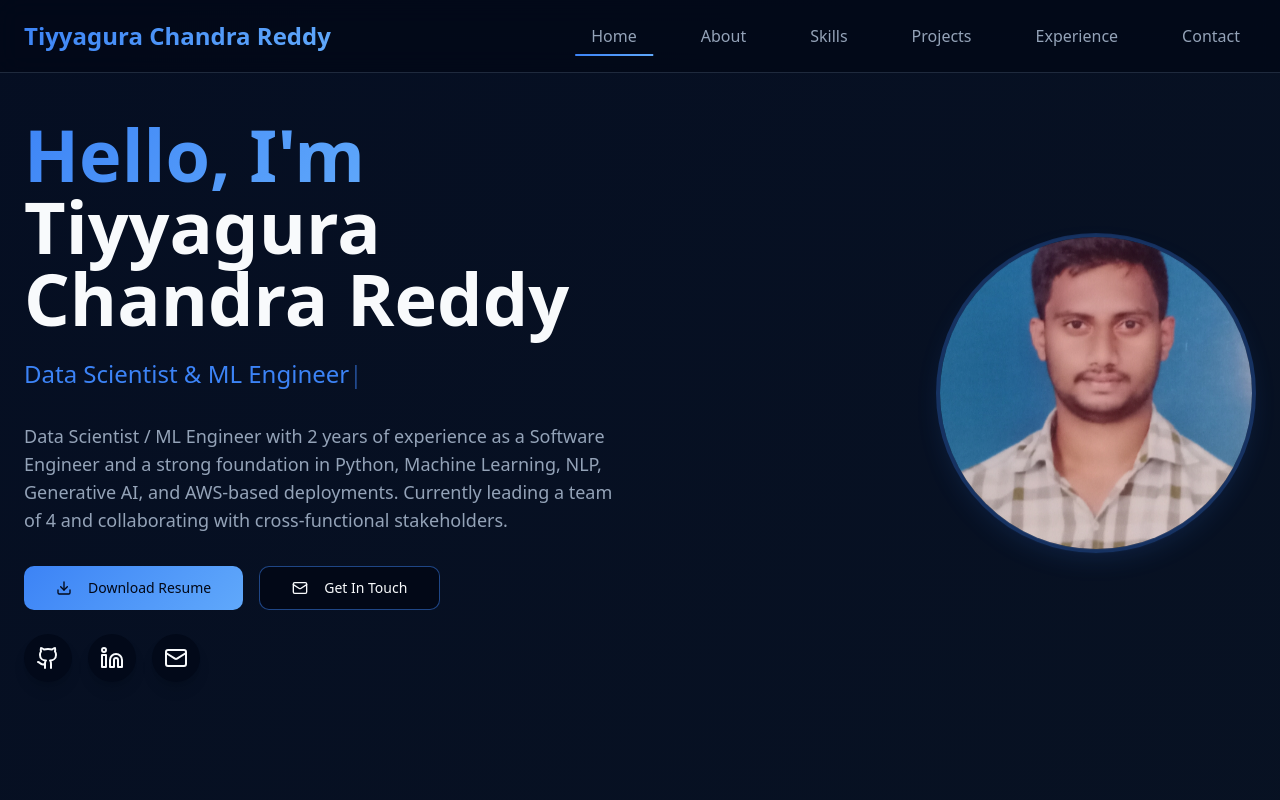
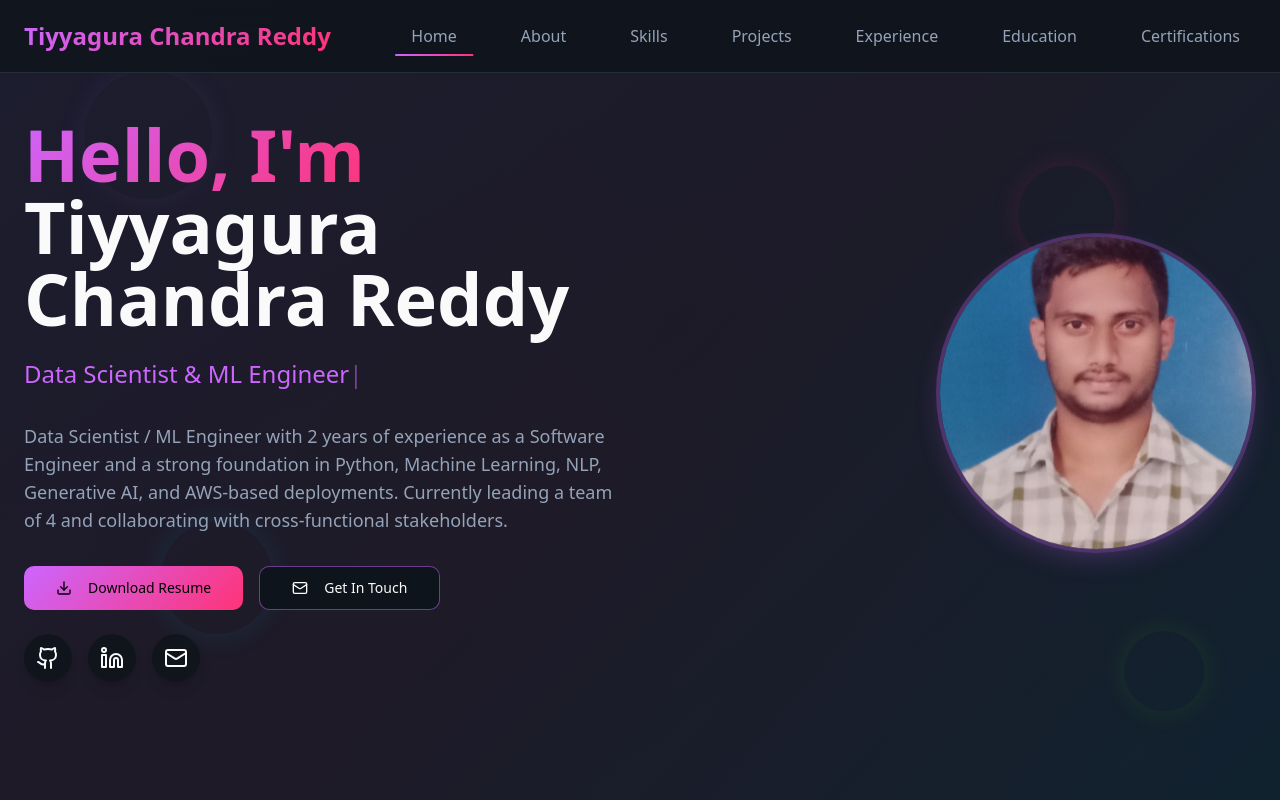
Before and after one commit to tchandrareddy21/tchandrareddy21.github.io, a React (Vite) app: page / in a window 1280 px wide. Shown: the top 800 px of the page. Built offline with nearby package versions, Linux system fonts and the light colour scheme.

Commit message:
Enhance UI and add analytics
Implement vibrant colors, remove contact form, and add page statistics to the footer.

```diff
--- a/src/components/Portfolio.tsx
+++ b/src/components/Portfolio.tsx
@@ -113,13 +113,8 @@ const Portfolio = () => {
 
     toast({
       title: "Resume Download",
-      description: "Resume download started. Scrolling to contact section...",
+      description: "Resume download started successfully!",
     });
-
-    // Scroll to contact section
-    setTimeout(() => {
-      scrollToSection('contact');
-    }, 500);
   };
 
   const handleSubmit = (e: React.FormEvent) => {
@@ -302,8 +297,24 @@ const Portfolio = () => {
     }
   ];
 
+  // Mock page stats
+  const pageStats = {
+    uniqueViewers: Math.floor(Math.random() * 5000) + 10000,
+    totalViews: Math.floor(Math.random() * 20000) + 50000,
+    avgLatency: Math.floor(Math.random() * 50) + 150,
+    uptime: 99.9,
+    lastUpdated: new Date().toLocaleDateString()
+  };
+
   return (
-    <div className="min-h-screen bg-background text-foreground">
+    <div className="min-h-screen bg-background text-foreground animated-background">
+      {/* Floating Background Orbs */}
+      <div className="fixed inset-0 pointer-events-none overflow-hidden">
+        <div className="absolute top-20 left-20 w-32 h-32 bg-gradient-primary rounded-full opacity-20 glow-purple animate-floating-orbs"></div>
+        <div className="absolute top-40 right-40 w-24 h-24 bg-gradient-accent rounded-full opacity-30 glow-pink animate-floating-orbs" style={{animationDelay: '2s'}}></div>
+        <div className="absolute bottom-40 left-40 w-28 h-28 bg-gradient-secondary rounded-full opacity-25 glow-blue animate-floating-orbs" style={{animationDelay: '4s'}}></div>
+        <div className="absolute bottom-20 right-20 w-20 h-20 bg-gradient-primary rounded-full opacity-20 glow-green animate-floating-orbs" style={{animationDelay: '6s'}}></div>
+      </div>
       {/* Fixed Navigation */}
       <nav className="fixed top-0 left-0 right-0 z-50 bg-background/80 backdrop-blur-md border-b border-border">
         <div className="container mx-auto px-6 py-4">
@@ -318,7 +329,8 @@ const Portfolio = () => {
                 { id: 'skills', label: 'Skills' },
                 { id: 'projects', label: 'Projects' },
                 { id: 'experience', label: 'Experience' },
-                { id: 'contact', label: 'Contact' }
+                { id: 'education', label: 'Education' },
+                { id: 'certifications', label: 'Certifications' }
               ].map((item) => (
                 <button
                   key={item.id}
@@ -377,15 +389,20 @@ const Portfolio = () => {
                   <Download className="mr-2 h-5 w-5" />
                   Download Resume
                 </Button>
+                <a
+                  href="mailto:tchandrareddy21@gmail.com"
+                  target="_blank"
+                  rel="noopener noreferrer"
+                >
                   <Button
                     variant="outline"
                     size="lg"
-                  onClick={() => scrollToSection('contact')}
                     className="border-primary/50 hover:bg-primary/10"
                   >
                     <Mail className="mr-2 h-5 w-5" />
                     Get In Touch
                   </Button>
+                </a>
               </div>
               <div className="flex justify-center lg:justify-start gap-4">
                 <a
@@ -829,71 +846,69 @@ const Portfolio = () => {
         </div>
       </section>
 
-      {/* Contact Section */}
-      <section id="contact" className="py-20 bg-secondary/30">
+      {/* Footer with Page Stats */}
+      <footer className="py-12 bg-gradient-to-r from-secondary/50 to-accent/20 border-t border-border">
         <div className="container mx-auto px-6">
-          <h2 className="text-4xl font-bold text-center mb-16 gradient-secondary bg-clip-text text-transparent">
-            Get In Touch
-          </h2>
-          <div className="max-w-2xl mx-auto">
-            <div className="text-center mb-8">
-              <p className="text-muted-foreground">
-                I'm always open to discussing new opportunities, interesting projects,
-                or just having a friendly chat about technology and development.
-              </p>
+          {/* Page Analytics */}
+          <div className="mb-8">
+            <h3 className="text-xl font-semibold text-center mb-6 gradient-primary bg-clip-text text-transparent">
+              Portfolio Analytics
+            </h3>
+            <div className="grid grid-cols-2 md:grid-cols-5 gap-4">
+              <Card className="bg-card/80 border border-primary/20 hover:border-primary/40 transition-all duration-300">
+                <CardContent className="p-4 text-center">
+                  <div className="flex items-center justify-center mb-2">
+                    <Eye className="w-5 h-5 text-primary" />
                   </div>
+                  <div className="text-2xl font-bold text-primary">{pageStats.uniqueViewers.toLocaleString()}</div>
+                  <div className="text-xs text-muted-foreground">Unique Viewers</div>
+                </CardContent>
+              </Card>
 
-            {/* Contact Form - Centered */}
-            <Card className="project-card">
-              <CardHeader>
-                <CardTitle>Send a Message</CardTitle>
-                <CardDescription>
-                  Fill out the form below and I'll get back to you as soon as possible.
-                </CardDescription>
-              </CardHeader>
-              <CardContent>
-                <form onSubmit={handleSubmit} className="space-y-4">
-                  <div className="grid grid-cols-1 md:grid-cols-2 gap-4">
-                    <div>
-                      <label className="text-sm font-medium mb-2 block">First Name</label>
-                      <Input name="firstName" placeholder="Your first name" required />
+              <Card className="bg-card/80 border border-accent/20 hover:border-accent/40 transition-all duration-300">
+                <CardContent className="p-4 text-center">
+                  <div className="flex items-center justify-center mb-2">
+                    <TrendingUp className="w-5 h-5 text-accent" />
                   </div>
-                    <div>
-                      <label className="text-sm font-medium mb-2 block">Last Name</label>
-                      <Input name="lastName" placeholder="Your last name" required />
+                  <div className="text-2xl font-bold text-accent">{pageStats.totalViews.toLocaleString()}</div>
+                  <div className="text-xs text-muted-foreground">Total Views</div>
+                </CardContent>
+              </Card>
+
+              <Card className="bg-card/80 border border-cyan-500/20 hover:border-cyan-500/40 transition-all duration-300">
+                <CardContent className="p-4 text-center">
+                  <div className="flex items-center justify-center mb-2">
+                    <Server className="w-5 h-5 text-cyan-500" />
                   </div>
+                  <div className="text-2xl font-bold text-cyan-500">{pageStats.avgLatency}ms</div>
+                  <div className="text-xs text-muted-foreground">Avg Latency</div>
+                </CardContent>
+              </Card>
+
+              <Card className="bg-card/80 border border-green-500/20 hover:border-green-500/40 transition-all duration-300">
+                <CardContent className="p-4 text-center">
+                  <div className="flex items-center justify-center mb-2">
+                    <Target className="w-5 h-5 text-green-500" />
                   </div>
-                  <div>
-                    <label className="text-sm font-medium mb-2 block">Email</label>
-                    <Input name="email" type="email" placeholder="your.email@example.com" required />
+                  <div className="text-2xl font-bold text-green-500">{pageStats.uptime}%</div>
+                  <div className="text-xs text-muted-foreground">Uptime</div>
+                </CardContent>
+              </Card>
+
+              <Card className="bg-card/80 border border-orange-500/20 hover:border-orange-500/40 transition-all duration-300">
+                <CardContent className="p-4 text-center">
+                  <div className="flex items-center justify-center mb-2">
+                    <Calendar className="w-5 h-5 text-orange-500" />
                   </div>
-                  <div>
-                    <label className="text-sm font-medium mb-2 block">Subject</label>
-                    <Input name="subject" placeholder="What's this about?" required />
-                  </div>
-                  <div>
-                    <label className="text-sm font-medium mb-2 block">Message</label>
-                    <Textarea
-                      name="message"
-                      placeholder="Tell me about your project or question..."
-                      rows={6}
-                      required
-                    />
-                  </div>
-                  <Button type="submit" className="w-full gradient-primary hover:opacity-90">
-                    Send Message
-                  </Button>
-                </form>
+                  <div className="text-2xl font-bold text-orange-500">{pageStats.lastUpdated}</div>
+                  <div className="text-xs text-muted-foreground">Last Updated</div>
                 </CardContent>
               </Card>
             </div>
           </div>
-      </section>
 
-      {/* Footer */}
-      <footer className="py-8 border-t border-border">
-        <div className="container mx-auto px-6">
-          <div className="flex flex-col md:flex-row items-center justify-between gap-4">
+          {/* Footer Content */}
+          <div className="flex flex-col md:flex-row items-center justify-between gap-4 pt-8 border-t border-border/50">
             <p className="text-muted-foreground text-sm">
               © 2024 Tiyyagura Chandra Reddy. All rights reserved.
             </p>
--- a/src/index.css
+++ b/src/index.css
@@ -8,56 +8,58 @@ All colors MUST be HSL.
 
 @layer base {
   :root {
-    /* Dark mode only - Professional blue theme */
-    --background: 222 84% 5%;
-    --foreground: 210 40% 98%;
+    /* Dark mode only - Vibrant neon theme */
+    --background: 210 30% 8%;
+    --foreground: 0 0% 98%;
 
-    --card: 217 33% 12%;
-    --card-foreground: 210 40% 98%;
+    --card: 210 20% 12%;
+    --card-foreground: 0 0% 98%;
 
-    --popover: 217 33% 12%;
-    --popover-foreground: 210 40% 98%;
+    --popover: 210 20% 12%;
+    --popover-foreground: 0 0% 98%;
 
-    --primary: 217 91% 60%;
-    --primary-foreground: 222 84% 5%;
+    --primary: 280 100% 70%;
+    --primary-foreground: 0 0% 0%;
 
-    --secondary: 217 33% 18%;
-    --secondary-foreground: 210 40% 98%;
+    --secondary: 210 20% 18%;
+    --secondary-foreground: 0 0% 98%;
 
-    --muted: 217 33% 18%;
+    --muted: 210 20% 18%;
     --muted-foreground: 215 20% 65%;
 
-    --accent: 212 95% 68%;
-    --accent-foreground: 222 84% 5%;
+    --accent: 340 100% 60%;
+    --accent-foreground: 0 0% 0%;
 
     --destructive: 0 63% 31%;
-    --destructive-foreground: 210 40% 98%;
+    --destructive-foreground: 0 0% 98%;
 
-    --border: 217 33% 18%;
-    --input: 217 33% 18%;
-    --ring: 217 91% 60%;
+    --border: 210 20% 18%;
+    --input: 210 20% 18%;
+    --ring: 280 100% 70%;
 
     --radius: 0.75rem;
 
-    /* Dark theme specific colors */
-    --blue-primary: 217 91% 60%;
-    --blue-accent: 212 95% 68%;
-    --blue-light: 204 96% 72%;
-    --gray-blue: 199 89% 48%;
-    --navy-blue: 222 84% 5%;
+    /* Vibrant theme specific colors */
+    --electric-purple: 280 100% 70%;
+    --neon-pink: 340 100% 60%;
+    --cyber-blue: 195 100% 50%;
+    --lime-green: 90 100% 50%;
+    --orange-glow: 30 100% 60%;
 
-    /* Gradients for dark theme */
-    --gradient-primary: linear-gradient(135deg, hsl(217 91% 60%), hsl(212 95% 68%));
-    --gradient-secondary: linear-gradient(135deg, hsl(204 96% 72%), hsl(199 89% 48%));
-    --gradient-accent: linear-gradient(135deg, hsl(212 95% 68%), hsl(204 96% 72%));
-    --gradient-hero: linear-gradient(135deg, hsl(217 91% 60% / 0.1), hsl(212 95% 68% / 0.1), hsl(204 96% 72% / 0.1));
+    /* Vibrant gradients */
+    --gradient-primary: linear-gradient(135deg, hsl(280 100% 70%), hsl(340 100% 60%));
+    --gradient-secondary: linear-gradient(135deg, hsl(195 100% 50%), hsl(280 100% 70%));
+    --gradient-accent: linear-gradient(135deg, hsl(340 100% 60%), hsl(30 100% 60%));
+    --gradient-hero: linear-gradient(135deg, hsl(280 100% 70% / 0.1), hsl(340 100% 60% / 0.1), hsl(195 100% 50% / 0.1));
+    --gradient-background: linear-gradient(45deg, hsl(280 100% 70% / 0.05), hsl(340 100% 60% / 0.05), hsl(195 100% 50% / 0.05), hsl(90 100% 50% / 0.05));
 
-    /* Dark theme glows and shadows */
-    --glow-primary: 0 0 30px hsl(217 91% 60% / 0.3);
-    --glow-accent: 0 0 30px hsl(212 95% 68% / 0.3);
-    --glow-light: 0 0 30px hsl(204 96% 72% / 0.3);
-    --shadow-card: 0 10px 30px -10px hsl(217 91% 60% / 0.2);
-    --shadow-hover: 0 20px 50px -10px hsl(217 91% 60% / 0.3);
+    /* Vibrant glows and shadows */
+    --glow-purple: 0 0 30px hsl(280 100% 70% / 0.5);
+    --glow-pink: 0 0 30px hsl(340 100% 60% / 0.5);
+    --glow-blue: 0 0 30px hsl(195 100% 50% / 0.5);
+    --glow-green: 0 0 30px hsl(90 100% 50% / 0.5);
+    --shadow-card: 0 10px 30px -10px hsl(280 100% 70% / 0.3);
+    --shadow-hover: 0 20px 50px -10px hsl(340 100% 60% / 0.4);
 
     /* Animation durations */
     --transition-fast: 0.2s;
@@ -114,12 +116,22 @@ All colors MUST be HSL.
     box-shadow: var(--glow-purple);
   }
 
-  .glow-cyan {
-    box-shadow: var(--glow-cyan);
+  .glow-pink {
+    box-shadow: var(--glow-pink);
   }
 
-  .glow-pink {
-    box-shadow: var(--glow-pink);
+  .glow-blue {
+    box-shadow: var(--glow-blue);
+  }
+
+  .glow-green {
+    box-shadow: var(--glow-green);
+  }
+
+  .animated-background {
+    background: var(--gradient-background);
+    background-size: 400% 400%;
+    animation: gradient-shift 8s ease infinite;
   }
 
   .shadow-card {
@@ -152,7 +164,21 @@ All colors MUST be HSL.
 
   @keyframes pulse-glow {
     0%, 100% { box-shadow: var(--glow-purple); }
-    50% { box-shadow: var(--glow-cyan); }
+    25% { box-shadow: var(--glow-pink); }
+    50% { box-shadow: var(--glow-blue); }
+    75% { box-shadow: var(--glow-green); }
+  }
+
+  @keyframes gradient-shift {
+    0% { background-position: 0% 50%; }
+    50% { background-position: 100% 50%; }
+    100% { background-position: 0% 50%; }
+  }
+
+  @keyframes floating-orbs {
+    0%, 100% { transform: translateY(0px) translateX(0px); }
+    33% { transform: translateY(-20px) translateX(10px); }
+    66% { transform: translateY(10px) translateX(-10px); }
   }
 
   @keyframes fade-in-up {
@@ -228,6 +254,14 @@ All colors MUST be HSL.
     transform: scale(1.05);
   }
 
+  .animate-floating-orbs {
+    animation: floating-orbs 6s ease-in-out infinite;
+  }
+
+  .animate-gradient-shift {
+    animation: gradient-shift 8s ease infinite;
+  }
+
   .skill-card {
     @apply bg-card border border-border rounded-lg p-4 transition-all duration-300 hover:border-primary/50 hover:shadow-card hover:scale-105;
   }
```
Lines whose indentation alone changed are shown as unchanged.
